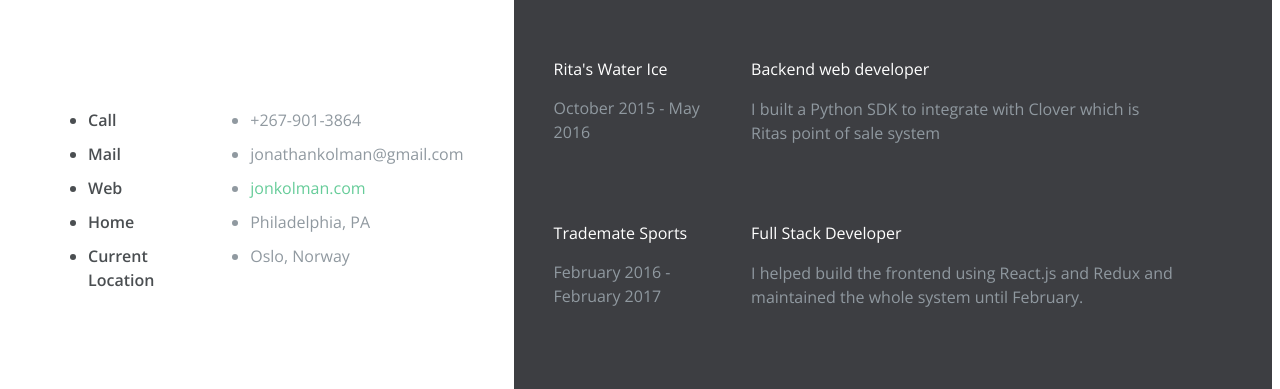
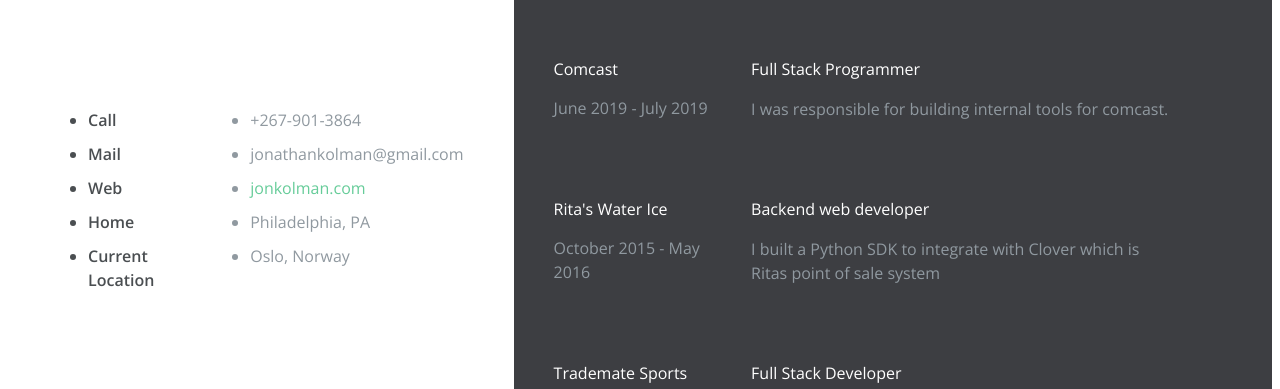
Before and after one commit to jkol36/jonkolman.com, a website: page views/index.html in a window 1280 px wide. Shown: the part 358-747 px from the top of the page. Drawn offline with nearby package versions, Linux system fonts and the light colour scheme; files that its build step writes are made by us from their sources; files whose address does not match are found by name.

Commit message:
added comcast

```diff
--- a/views/index.html
+++ b/views/index.html
@@ -87,7 +87,17 @@
               <p>I was responsible for building the backend for ALI in Python/Django. It was a conversion from their cold fusion legacy system.</p>  <!-- JOB DESCRIPTION  -->
             </div>
           </div>
+          <div class="company-wrapper clearfix">
+            <div class="experience-title">Comcast</div> <!-- NAME OF THE COMPANY YOUWORK WITH  -->
+            <div class="time">June 2019 - July 2019</div> <!-- THE TIME YOU WORK WITH THE COMPANY  -->
+          </div>
 
+          <div class="job-wrapper clearfix">
+            <div class="experience-title">Full Stack Programmer </div> <!-- JOB TITLE  -->
+            <div class="company-description">
+              <p>I was responsible for building internal tools for comcast.</p>  <!-- JOB DESCRIPTION  -->
+            </div>
+          </div>
           <div class="company-wrapper clearfix">
             <div class="experience-title">Rita's Water Ice</div> <!-- NAME OF THE COMPANY YOUWORK WITH  -->
             <div class="time"> October 2015 - May 2016</div> <!-- THE TIME YOU WORK WITH THE COMPANY  -->
```
